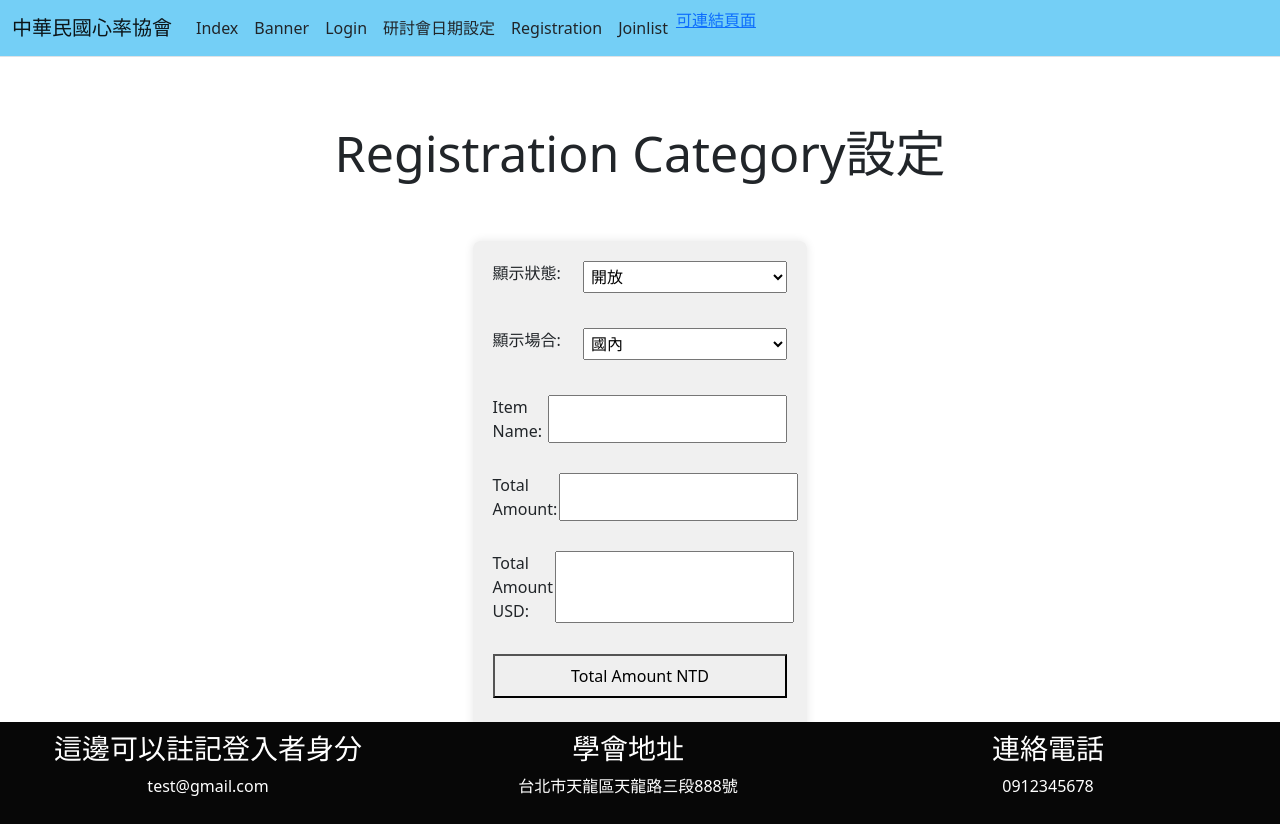
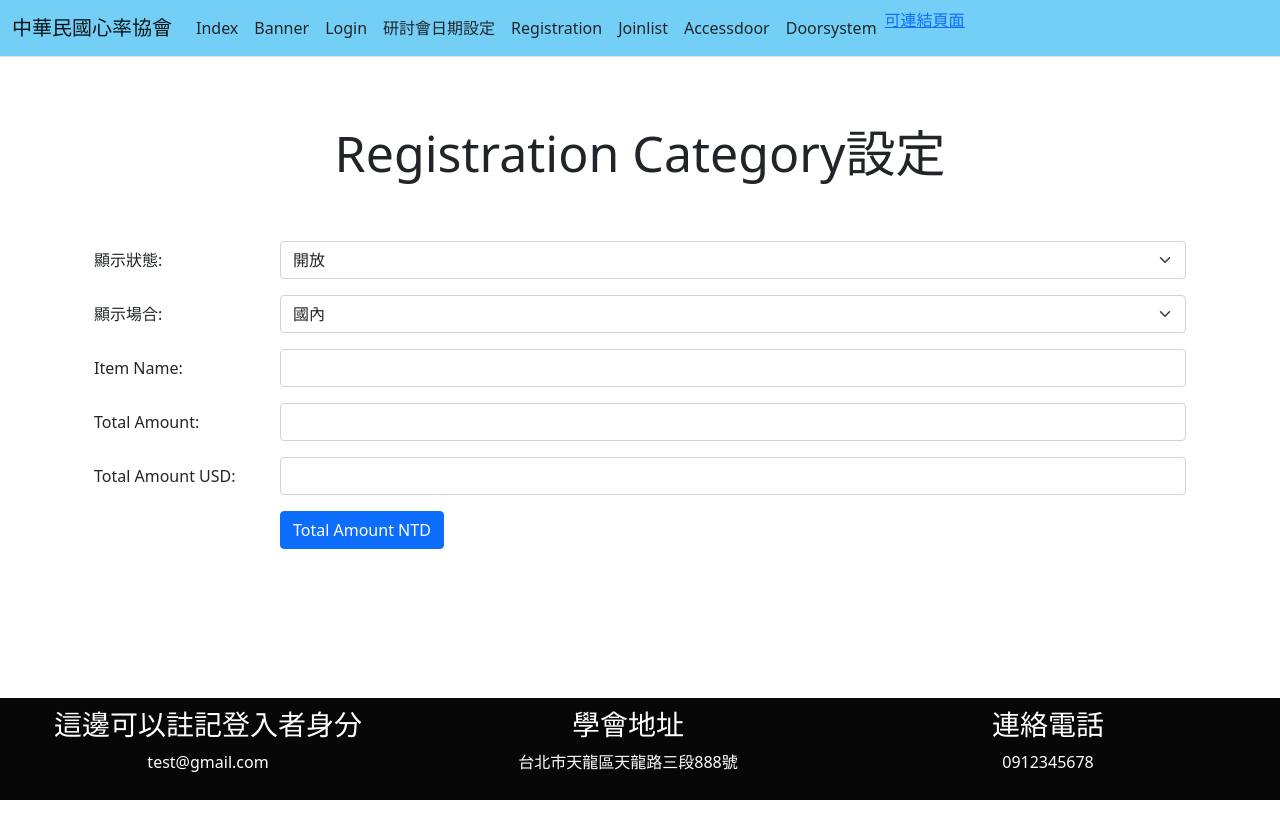
Before and after one commit to leomustdie93107/heysundue, an ASP.NET Core app: page /Home/Registration in a window 1280 px wide. After the commit the page ends 800 px from the top, so only its background shows below. Run offline with ASP.NET Core 8, Linux system fonts and the light colour scheme; style sheets or scripts are compiled from the project's sources.

Commit message:
調整架構+Add門禁系統

```diff
--- a/Controllers/HomeController.cs
+++ b/Controllers/HomeController.cs
@@ -42,6 +42,15 @@ public class HomeController : Controller
         return View();
     }
 
+    public IActionResult Accessdoor()
+    {
+        return View();
+    }
+
+    public IActionResult Doorsystem()
+    {
+        return View();
+    }
 
     [ResponseCache(Duration = 0, Location = ResponseCacheLocation.None, NoStore = true)]
     public IActionResult Error()
--- a/Views/Home/Registration.cshtml
+++ b/Views/Home/Registration.cshtml
@@ -4,77 +4,30 @@
 <head>
     <meta charset="UTF-8">
     <meta name="viewport" content="width=device-width, initial-scale=1.0">
-
-
-    <title>Registration</title>
-    <link rel="icon" href="./images/yes.png" type="img/123.jpg" />
+    <title>Registration Category設定</title>
+    <link rel="stylesheet" href="https://cdn.jsdelivr.net/npm/bootstrap@5.0.0-beta3/dist/css/bootstrap.min.css">
     <link rel="stylesheet" href="./CSS/main.css">
-
     <style>
-        form {
-            width: 30%;
-            /* 設置表單寬度 */
-            margin: 0 auto;
-            /* 使表單水平置中 */
-            padding: 20px;
-            /* 設置表單內容區的內邊距 */
-            background-color: #f0f0f0;
-            /* 表單背景色 */
-            border-radius: 8px;
-            /* 圓角邊框 */
-            box-shadow: 0 0 10px rgba(0, 0, 0, 0.1);
-            /* 添加陰影效果 */
+        h2 {
+            padding: 50px;
+            text-align: center;
+            font-size: 50px;
         }
 
-        /* 表單內容的每一行 */
-        .form-row {
-            display: flex;
-            margin-bottom: 30px;
-            /* 設置每行之間的間距 */
+        /* 自定義表格樣式 */
+        .custom-table-header {
+            background-color: #007bff;
+            color: white;
         }
 
-        /* 標籤 */
-        label {
-
-            width: 30%;
-            /* 設置標籤寬度 */
-            text-align: left;
-            /* 將標籤文字右對齊 */
-            margin-right: 2px;
-            /* 設置標籤和欄位之間的間距 */
+        /* 自定義表格行樣式 */
+        .custom-table-row {
+            background-color: #f8f9fa;
         }
 
-        /* 輸入欄位 */
-        input {
-            flex: 1;
-            /* 讓輸入欄位自動填滿剩餘寬度 */
-
-        }
-
-        select {
-            flex: 1;
-            /* 佔滿可用寬度的兩倍 */
-            padding: 3px;
-            box-sizing: border-box;
-            margin-bottom: 5px;
-        }
-
-        button {
-            flex: 1;
-            /* 佔滿可用寬度 */
-            padding: 8px;
-            box-sizing: border-box;
-            margin-top: 1px;
-
-        }
-
-
-        H2 {
-            padding: 50px;
-
-            text-align: center;
-            font-size: 50px;
-
+        /* 自定義表格內容樣式 */
+        .custom-table-content {
+            color: #343a40;
         }
     </style>
 </head>
@@ -83,46 +36,57 @@
 
     <h2>Registration Category設定</h2>
 
+    <div class="container">
         <form>
-
-        <div class="form-row">
-            <label for="field4">顯示狀態:</label>
-            <select id="field4" name="field4" required>
+            <div class="row mb-3">
+                <label for="field4" class="col-sm-2 col-form-label">顯示狀態:</label>
+                <div class="col-sm-10">
+                    <select class="form-select" id="field4" name="field4" required>
                         <option value="option1">開放</option>
-                <option value="option2">不開放
-                </option>
+                        <option value="option2">不開放</option>
                     </select>
                 </div>
+            </div>
 
-        <div class="form-row">
-            <label for="field2">顯示場合:</label>
-            <select id="field2" name="field2" required>
+            <div class="row mb-3">
+                <label for="field2" class="col-sm-2 col-form-label">顯示場合:</label>
+                <div class="col-sm-10">
+                    <select class="form-select" id="field2" name="field2" required>
                         <option value="option1">國內</option>
                         <option value="option2">國外</option>
                     </select>
                 </div>
-
-        <div class="form-row">
-            <label for="field3">Item Name:</label>
-            <input type="text" id="field3" name="field3" required>
             </div>
 
-        <div class="form-row">
-            <label for="field1">Total Amount:</label>
-            <input type="text" id="field1" name="field1" required>
+            <div class="row mb-3">
+                <label for="field3" class="col-sm-2 col-form-label">Item Name:</label>
+                <div class="col-sm-10">
+                    <input type="text" class="form-control" id="field3" name="field3" required>
+                </div>
             </div>
 
-        <div class="form-row">
-            <label for="field5">Total Amount USD:</label>
-            <input type="text" id="field5" name="field5" required>
+            <div class="row mb-3">
+                <label for="field1" class="col-sm-2 col-form-label">Total Amount:</label>
+                <div class="col-sm-10">
+                    <input type="text" class="form-control" id="field1" name="field1" required>
+                </div>
             </div>
 
-        <div class="form-row">
-            <button type="submit">Total Amount NTD</button>
+            <div class="row mb-3">
+                <label for="field5" class="col-sm-2 col-form-label">Total Amount USD:</label>
+                <div class="col-sm-10">
+                    <input type="text" class="form-control" id="field5" name="field5" required>
+                </div>
             </div>
 
+            <div class="row mb-3">
+                <div class="col-sm-10 offset-sm-2">
+                    <button type="submit" class="btn btn-primary">Total Amount NTD</button>
+                </div>
+            </div>
         </form>
+    </div>
+
 </body>
 
-
 </html>
--- a/Views/Shared/_Layout.cshtml
+++ b/Views/Shared/_Layout.cshtml
@@ -44,6 +44,14 @@
                             <a class="nav-link text-dark" asp-area="" asp-controller="Home"
                                 asp-action="Joinlist">Joinlist</a>
                         </li>
+                        <li class="nav-item">
+                            <a class="nav-link text-dark" asp-area="" asp-controller="Home"
+                                asp-action="Accessdoor">Accessdoor</a>
+                        </li>
+                        <li class="nav-item">
+                            <a class="nav-link text-dark" asp-area="" asp-controller="Home"
+                                asp-action="Doorsystem">Doorsystem</a>
+                        </li>
                         <li><a asp-controller="Articles" asp-action="Create">可連結頁面</a></li>
                     </ul>
                 </div>
--- a/wwwroot/css/Index.css
+++ b/wwwroot/css/Index.css
@@ -10,9 +10,9 @@ main {
   }
 
   .heart {
-    max-width: 300px;
+    max-width: 100%;
     height: auto;
-    max-height: 400px;
+    max-height: 100%;
     display: block;
     margin: 0 auto;
   }
```
Also changed, not shown: Views/Home/Accessdoor.cshtml (added, +57 -0 lines), Views/Home/Banner.cshtml (+12 -51 lines), Views/Home/Doorsystem.cshtml (added, +135 -0 lines), Views/Home/Index.cshtml (+11 -1 lines), Views/Home/Login.cshtml (+15 -21 lines), Views/Home/SetDate.cshtml (+20 -59 lines). Lines whose indentation alone changed are shown as unchanged.
